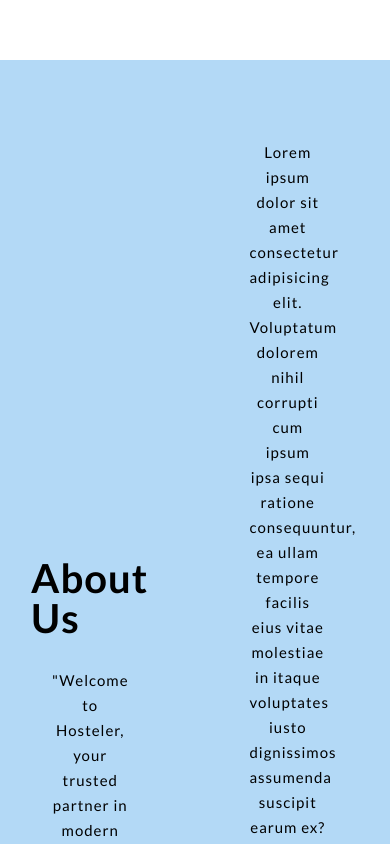
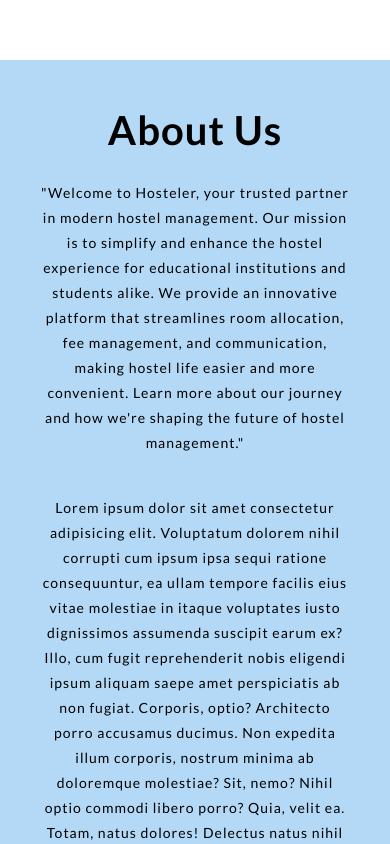
Before and after one commit to codewithbharat/hostelBees, a React (Vite) app in the folder client/: page /about in a window 390 px wide. Shown: the top 844 px of the page. Built offline with nearby package versions, Linux system fonts and the light colour scheme.

Commit message:
About.jsx -> done

```diff
--- a/client/src/pages/styles/About.css
+++ b/client/src/pages/styles/About.css
@@ -211,3 +211,61 @@
   letter-spacing: 1px;
   padding: 10%;
 }
+
+@media (max-width: 480px) {
+  .about__info__content {
+    flex-direction: column;
+  }
+
+  .about__info__content__text {
+    width: 80%;
+  }
+
+  .about__info__content__text p {
+    width: 100%;
+    font-size: 14px;
+  }
+
+  .about__info__content__img {
+    width: 80%;
+    margin-top: -90px;
+  }
+
+  .about__info__content__img p {
+    width: 100%;
+    font-size: 14px;
+  }
+
+  .about__team {
+    margin-top: -20px;
+  }
+
+  .about__team h2 {
+    font-size: 20px;
+  }
+
+  .about__goals {
+    margin-top: 10px;
+  }
+
+  .about__goals h2 {
+    font-size: 37px;
+  }
+
+  .about__goals__content {
+    flex-direction: column;
+  }
+
+  .about__goals__content-img {
+    width: 100%;
+  }
+
+  .about__goals__content-text {
+    width: 80%;
+  }
+
+  .about__goals__content-text p {
+    font-size: 15px;
+    line-height: 28px;
+  }
+}
```
